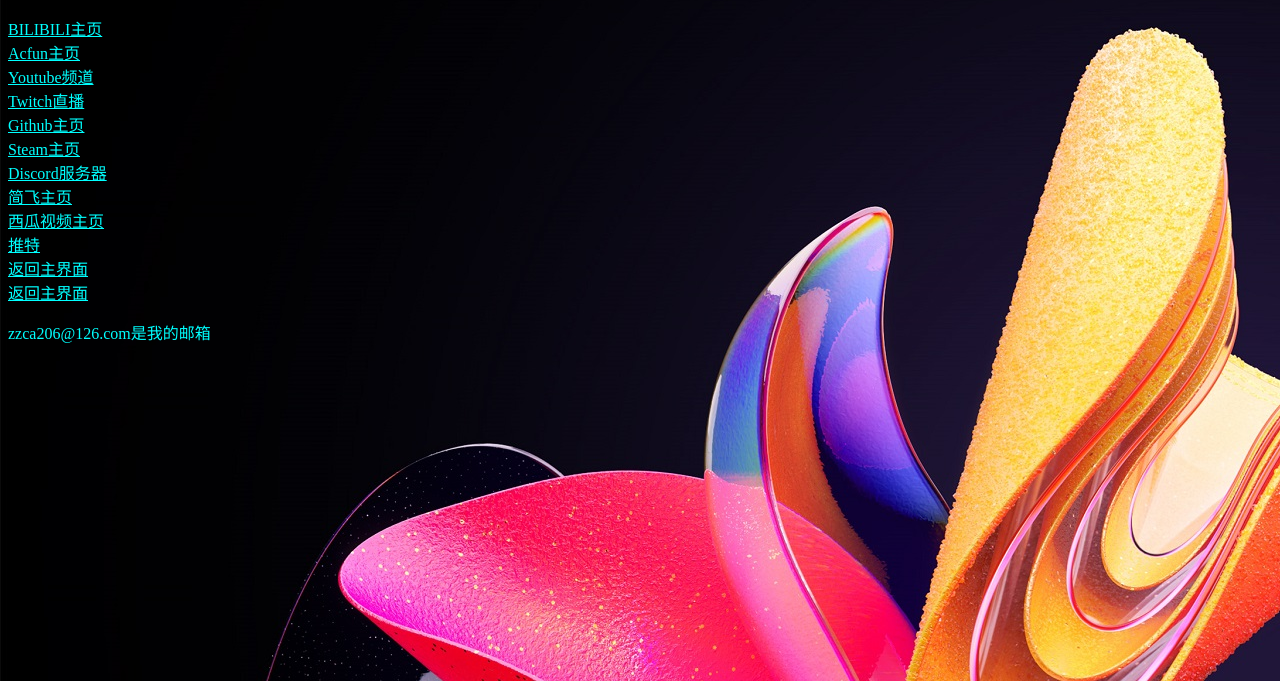
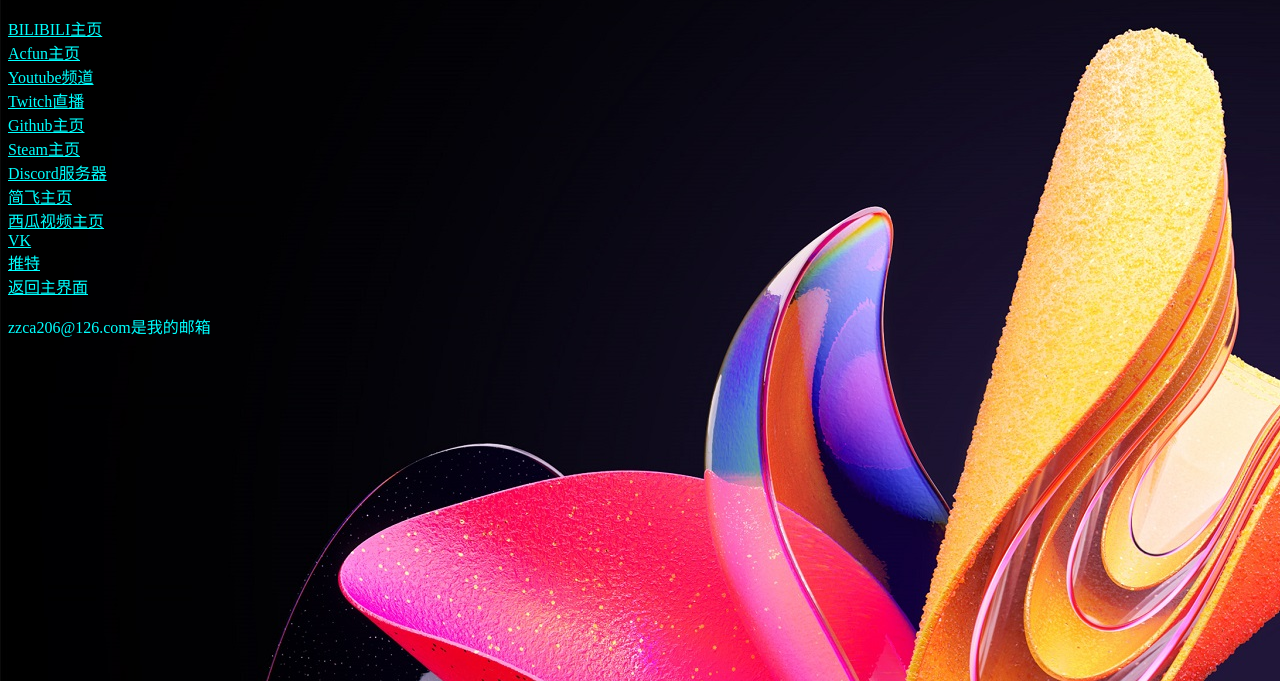
Before and after one commit to ilovethegame10/Portal, a plain HTML site: page index.html in a window 1280 px wide. Shown: the part 119-800 px from the top of the page. Drawn offline with Linux system fonts and the light colour scheme.

Commit message:
Update index.html

```diff
--- a/index.html
+++ b/index.html
@@ -24,8 +24,8 @@
         <a href="http://discord.gg/qzCHRp4f4v" target="_blank">Discord服务器</a><br>
         <a href="http://www.simpleplanes.com/u/ilovethegame10" target="_blank">简飞主页</a><br>
         <a href="http://www.ixigua.com/home/4160180406723453" target="_blank">西瓜视频主页</a><br>
-        <a href="http://vk.com/ilovethegame10" target="_blank">推特</a><br>
-        <a href="http://twitter.com/zhnghnzhylshnd1" target="_blank">返回主界面</a><br>
+        <a href="http://vk.com/ilovethegame10" target="_blank">VK</a><br>
+        <a href="http://twitter.com/zhnghnzhylshnd1" target="_blank">推特</a><br>
         <a href="http://ilovethegame10.github.io/MyMainPage/" target="_blank">返回主界面</a><br>
         <p>zzca206@126.com是我的邮箱</p><br>
     </body>
```
